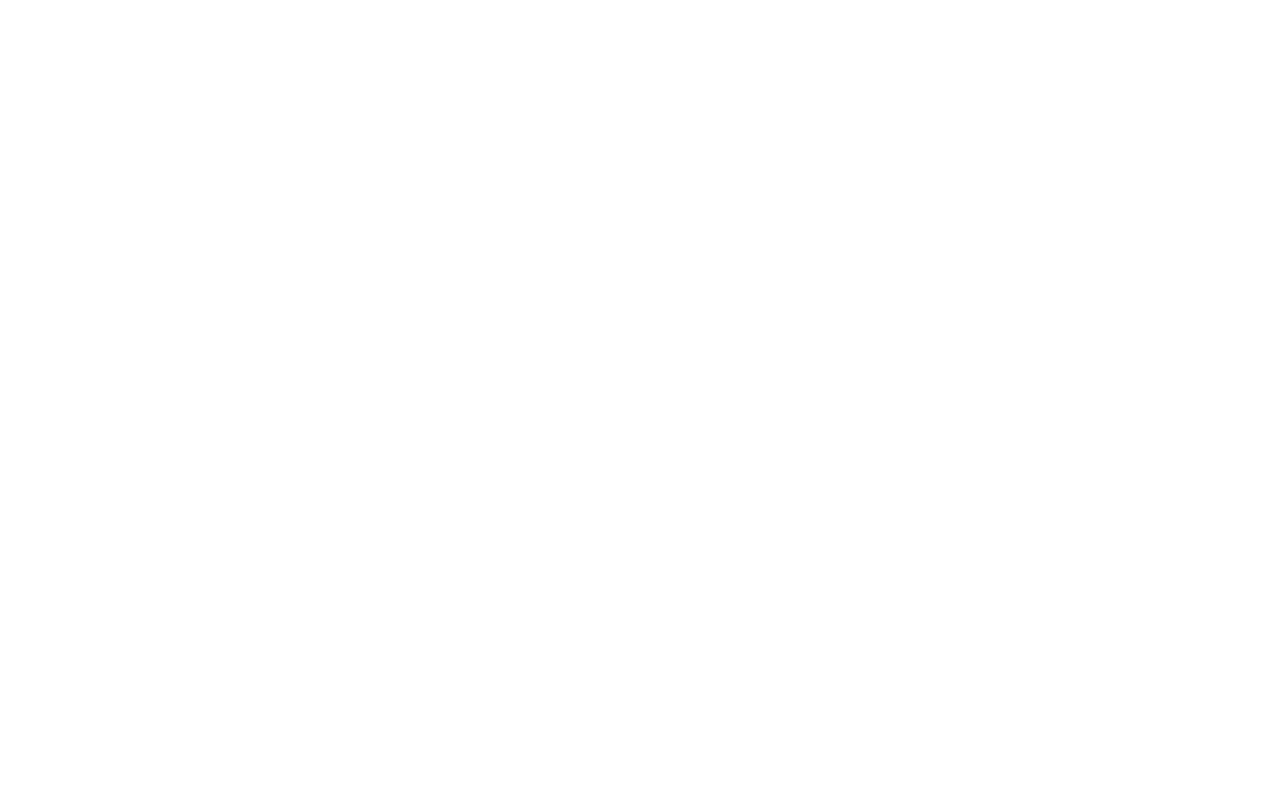
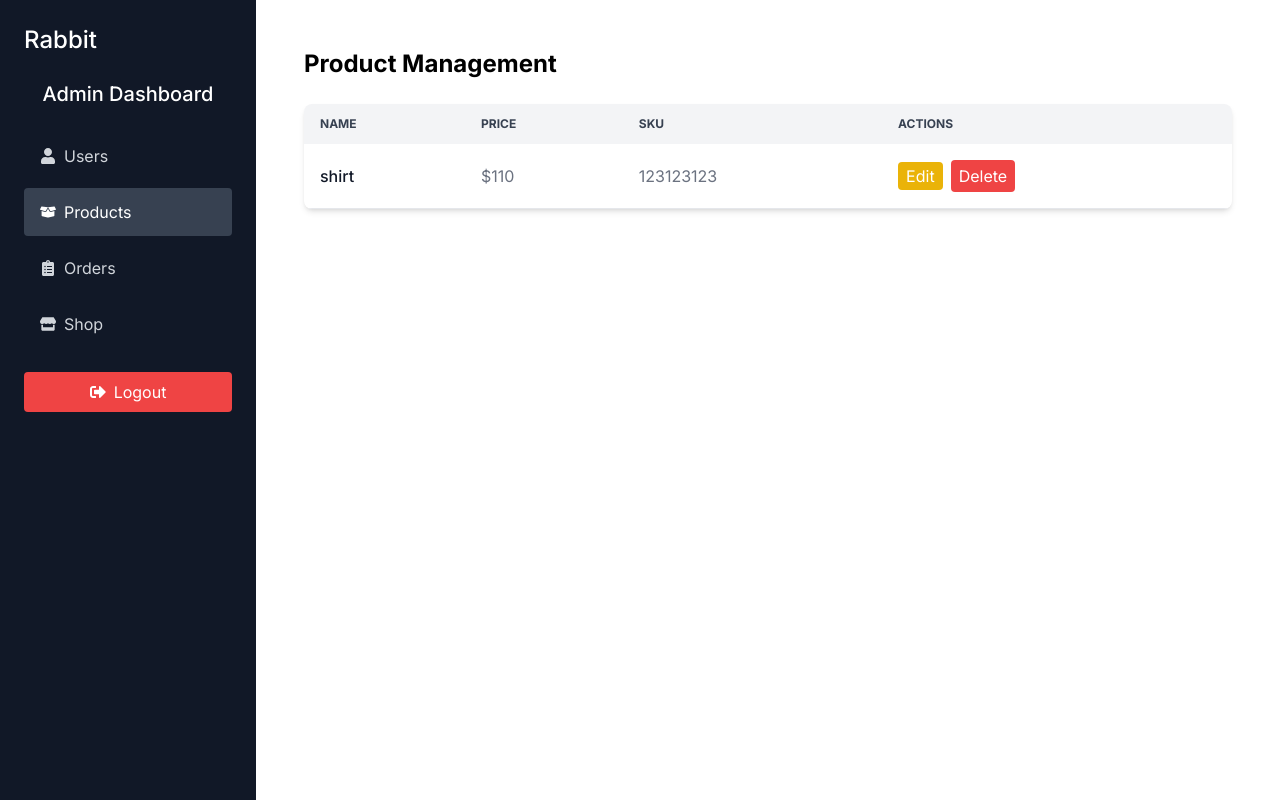
Before and after one commit to shohi-11/E-rabbit, a React (Vite) app in the folder frontend/: page /admin/products in a window 1280 px wide. Before the commit this address had no page. Built offline with nearby package versions, Linux system fonts and the light colour scheme; a web font is replaced by a local one.

Commit message:
Update the changes and add the new files

```diff
--- a/frontend/src/App.jsx
+++ b/frontend/src/App.jsx
@@ -15,6 +15,9 @@
 import AdminLayout from './components/Admin/AdminLayout';
 import AdminHomePage from './pages/AdminHomePage';
 import UserManagement from './components/Admin/UserManagement';
+import ProductManagement from './components/Admin/ProductManagement';
+import EditProduct from './components/Admin/EditProductPage';
+import EditProductPage from './components/Admin/EditProductPage';
 
 
 const App = () => {
@@ -44,6 +47,8 @@
     <Route path="/admin" element={<AdminLayout />}>
           <Route index element={<AdminHomePage />} />
           <Route path='users' element={<UserManagement/>}/>
+          <Route path='products' element={<ProductManagement/>}/>
+          <Route path='products/:id/edit' element={<EditProductPage/>}/>
       </Route>
 
    </Routes>
--- /dev/null
+++ b/frontend/src/components/Admin/EditProductPage.jsx
@@ -0,0 +1,51 @@
+import React, { useState } from 'react'
+
+const EditProductPage = () => {
+  const [productData, setProductData] =useState({
+    name: "",
+    description:"",
+    price: 0,
+    countInStock: 0,
+    sku: "",
+    category: "",
+    brand: "",
+    sizes:[],
+    colors: [],
+    collection: [],
+    material: [],
+    gender: [],
+    images: [
+      {
+        url: "https://picsum.photos.150?random=1"
+      },
+      {
+        url: "https://picsum.photos.150?random=2"
+      },
+    ],
+
+  });
+  const handleChange =(e)=>{
+    const {name, value} = e.target;
+    setProductData((prevData) => ({...prevData, [name]: value }));
+  }
+
+  return (
+    <div className='max-w-5xl mx-auto p-6 shadow-md rounded-md'>
+      <h2 className="text-3xl font-bold mb-6">Edit Product</h2>
+      <form>
+        {/*Name */}
+        <div className="mb-6">
+          <label className="block font-semibold mb-2">Product Name</label>
+          <input type="text"
+          name="name"
+          value={productData.name}
+          onChange={handleChange}
+          className="w-full border border-gray-300 rounded-md p-2"
+          required/>
+        </div>
+      </form>
+    </div>
+  )
+}
+
+export default EditProductPage
--- /dev/null
+++ b/frontend/src/components/Admin/ProductManagement.jsx
@@ -0,0 +1,67 @@
+import React from 'react';
+import { Link } from 'react-router-dom';
+
+const ProductManagement = () => {
+    const products = [
+        {
+            _id: 123123,
+            name: "shirt",
+            price:110,
+            sku: "123123123"
+        },
+    ];
+
+    const handleDelete =(id) =>{
+        if(window.confirm("Are you sure you want to delete the Product?")){
+            console.log("Delete product with id:",id);
+        }
+    };
+  return (
+    <div className='max-w-7xl mx-auto p-6'>
+        <h2 className="text-2xl font-bold mb-6">Product Management</h2>
+        <div className="overflow-x-auto shadow-md sm:rounded-lg">
+            <table className="min-w-full text-left text-gray-500">
+                <thead className="bg-gray-100 text-xs uppercase text-gray-700">
+                    <tr>
+                        <th className="py-3 px-4">Name</th>
+                        <th className="py-3 px-4">Price</th>
+                        <th className="py-3 px-4">SKU</th>
+                        <th className="py-3 px-4">Actions</th>
+                    </tr>
+                </thead>
+                <tbody>
+                    {products.length > 0 ? (products.map((product) =>(
+                        <tr key ={product._id}
+                        className='border-b hover:bg-gray-50 cursor-pointer'>
+                           <td className="p-4 font-medium text-gray-900 whitespace-nowrap">
+                            {product.name}
+                            </td>
+                            <td className="p-4">${product.price}</td>
+                            <td className="p-4">{product.sku}</td>
+                            <td className="p-4">
+                              <Link to ={`/admin/products/${product._id}/edit`}
+                              className ="bg-yellow-500 text-white px-2 py-1 rounded mr-2 hover:bg-yellow-600">
+                                Edit
+                              </Link>
+                              <button onClick={() => handleDelete(product._id)}
+                              className="bg-red-500 text-white px-2 py-1 rounded hover:bg-red-600">
+                                Delete
+                              </button>
+                            </td>
+
+                        </tr>
+                    ))
+                    ) :(
+                    <tr colspan={4} className='p-4 text-center text-gray-500'>
+                        No Products found.
+                    </tr>
+                    )}
+                </tbody>
+            </table>
+        </div>
+
+    </div>
+  )
+}
+
+export default ProductManagement
```
